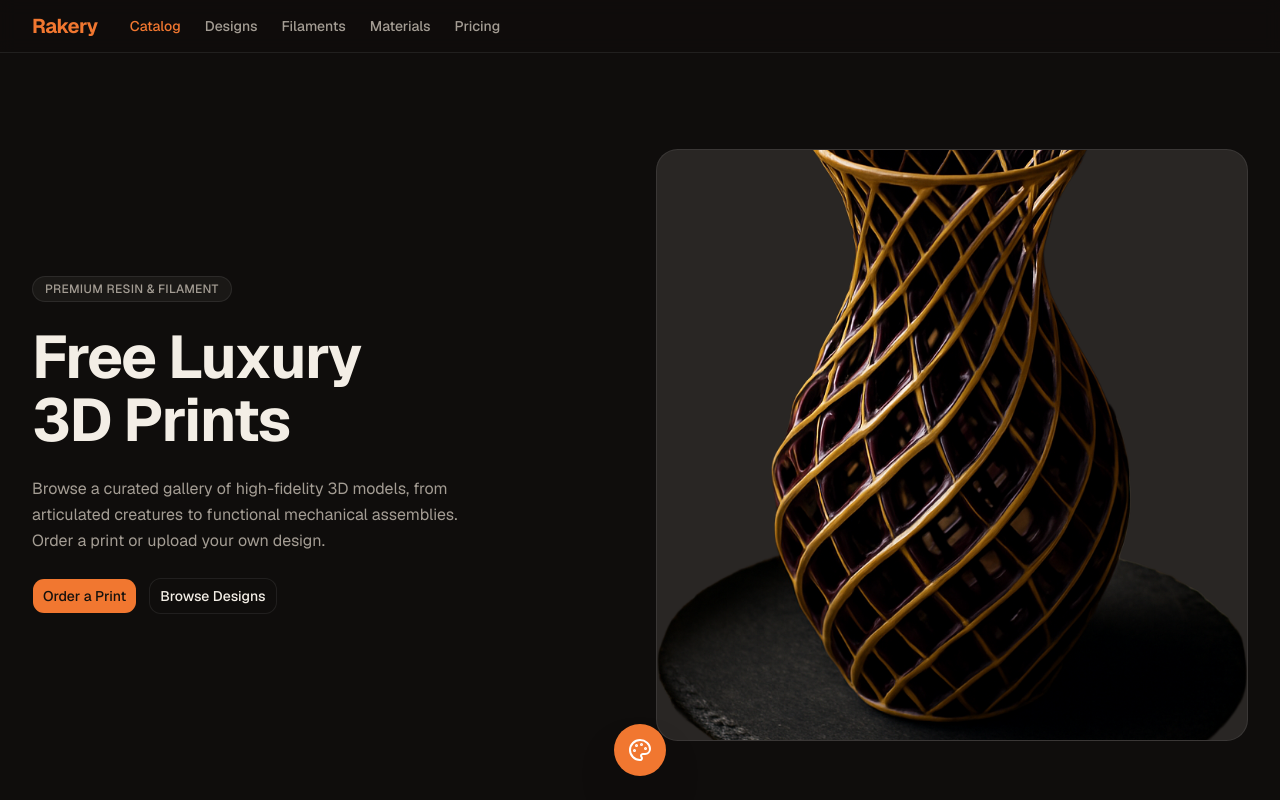
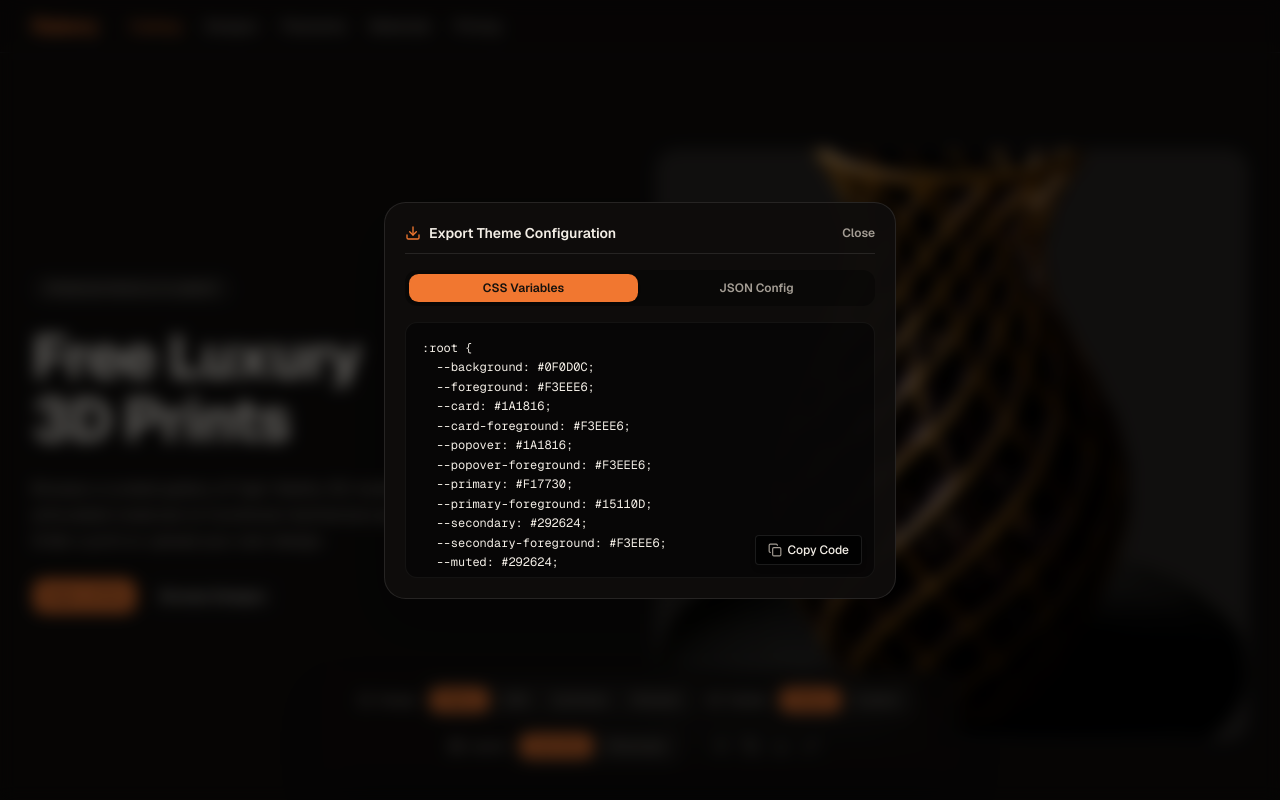
Before and after one commit to sanals/dynamic-theme, a Next.js app: page / in a window 1280 px wide. Both pictures are taken after a click on the button 796 px from the left and 746 px from the top of the page. Shown: the top 800 px of the page. Built offline with nearby package versions, Linux system fonts and the light colour scheme.

Commit message:
added export option for theme

```diff
--- a/components/design-controls.tsx
+++ b/components/design-controls.tsx
@@ -2,7 +2,8 @@
 
 import { useTheme } from "next-themes"
 import { useEffect, useState } from "react"
-import { Frame, Palette, LayoutGrid, RotateCcw, Copy, Check, Minimize2, Sun, Moon, Lock, Unlock, Shuffle } from "lucide-react"
+import { createPortal } from "react-dom"
+import { Frame, Palette, LayoutGrid, RotateCcw, Copy, Check, Minimize2, Sun, Moon, Lock, Unlock, Shuffle, Download } from "lucide-react"
 import {
   designs,
   palettesByDesign,
@@ -297,6 +298,7 @@ export function DesignControls({ onMinimize }: { onMinimize: () => void }) {
   const [presets, setPresets] = useState<Preset[]>(BUILTIN_PRESETS)
   const [newPresetName, setNewPresetName] = useState("")
   const [showSaveInput, setShowSaveInput] = useState(false)
+  const [presetError, setPresetError] = useState<string | null>(null)
 
   // Load custom presets on mount
   useEffect(() => {
@@ -333,10 +335,38 @@ export function DesignControls({ onMinimize }: { onMinimize: () => void }) {
   }
 
   const handleSavePreset = () => {
-    if (!newPresetName.trim()) return
+    const trimmedName = newPresetName.trim()
+    if (!trimmedName) return
+
+    // 1. Check duplicate name (case-insensitive)
+    const nameExists = presets.some(p => p.name.toLowerCase() === trimmedName.toLowerCase())
+    if (nameExists) {
+      setPresetError("Name already exists")
+      setTimeout(() => setPresetError(null), 3000)
+      return
+    }
+
+    // 2. Check duplicate color palette (comparing core 11 colors)
+    const colorExists = presets.find(p => {
+      const keysToCompare: (keyof CustomColors)[] = [
+        "background", "foreground", "card", "cardForeground",
+        "primary", "primaryForeground", "secondary", "secondaryForeground",
+        "muted", "mutedForeground", "border"
+      ]
+      return keysToCompare.every(key => p.colors[key] === customColors[key])
+    })
+
+    if (colorExists) {
+      setPresetError(`Same colors as "${colorExists.name}"`)
+      setTimeout(() => setPresetError(null), 3000)
+      return
+    }
+
+    setPresetError(null)
+
     const newPreset: Preset = {
       id: "custom-" + Date.now(),
-      name: newPresetName.trim(),
+      name: trimmedName,
       colors: { ...customColors },
       isCustom: true,
     }
@@ -414,29 +444,11 @@ export function DesignControls({ onMinimize }: { onMinimize: () => void }) {
     }
   }
 
-  const handleCopyPalette = () => {
-    let paletteString = ""
+  const getActiveColors = (): CustomColors => {
+    if (theme === "custom-palette") {
+      return customColors
+    }
 
-    if (theme === "custom-palette") {
-      paletteString = [
-        customColors.background,
-        customColors.foreground,
-        customColors.card,
-        customColors.cardForeground,
-        customColors.primary,
-        customColors.primaryForeground,
-        customColors.secondary,
-        customColors.secondaryForeground,
-        customColors.muted,
-        customColors.mutedForeground,
-        customColors.border,
-      ].join(", ")
-
-      if (activeDesign === "dholeish" || activeDesign === "rakery") {
-        paletteString += `, ${customColors.pedestalGlow}, ${customColors.pedestalTop}, ${customColors.pedestalTopBorder}, ${customColors.pedestalBody}, ${customColors.pedestalShadow}`
-      }
-    } else {
-      // Read current computed colors directly from the browser
     const testDiv = document.createElement("div")
     testDiv.setAttribute("data-no-transition", "")
     document.body.appendChild(testDiv)
@@ -494,42 +506,47 @@ export function DesignControls({ onMinimize }: { onMinimize: () => void }) {
       return baseHex
     }
 
-      const bgHex = getHex("bg-background")
-      const fgHex = getHex("bg-foreground")
-      const cardHex = getHex("bg-card")
-      const cardFgHex = getHex("bg-card-foreground")
-      const primaryHex = getHex("bg-primary")
-      const primaryFgHex = getHex("bg-primary-foreground")
-      const secondaryHex = getHex("bg-secondary")
-      const secondaryFgHex = getHex("bg-secondary-foreground")
-      const mutedHex = getHex("bg-muted")
-      const mutedFgHex = getHex("bg-muted-foreground")
-      const borderHexVal = getHexBorder("border-border")
+    const colors: CustomColors = {
+      background: getHex("bg-background"),
+      foreground: getHex("bg-foreground"),
+      card: getHex("bg-card"),
+      cardForeground: getHex("bg-card-foreground"),
+      primary: getHex("bg-primary"),
+      primaryForeground: getHex("bg-primary-foreground"),
+      secondary: getHex("bg-secondary"),
+      secondaryForeground: getHex("bg-secondary-foreground"),
+      muted: getHex("bg-muted"),
+      mutedForeground: getHex("bg-muted-foreground"),
+      border: getHexBorder("border-border"),
+      pedestalGlow: getHex("bg-pedestal-glow"),
+      pedestalTop: getHex("bg-pedestal-top"),
+      pedestalTopBorder: getHex("bg-pedestal-top-border"),
+      pedestalBody: getHex("bg-pedestal-body"),
+      pedestalShadow: getHex("bg-pedestal-shadow"),
+    }
 
-      paletteString = [
-        bgHex,
-        fgHex,
-        cardHex,
-        cardFgHex,
-        primaryHex,
-        primaryFgHex,
-        secondaryHex,
-        secondaryFgHex,
-        mutedHex,
-        mutedFgHex,
-        borderHexVal
+    document.body.removeChild(testDiv)
+    return colors
+  }
+
+  const handleCopyPalette = () => {
+    const c = getActiveColors()
+    let paletteString = [
+      c.background,
+      c.foreground,
+      c.card,
+      c.cardForeground,
+      c.primary,
+      c.primaryForeground,
+      c.secondary,
+      c.secondaryForeground,
+      c.muted,
+      c.mutedForeground,
+      c.border,
     ].join(", ")
 
     if (activeDesign === "dholeish" || activeDesign === "rakery") {
-        const glowHex = getHex("bg-pedestal-glow")
-        const topHex = getHex("bg-pedestal-top")
-        const topBorderHex = getHex("bg-pedestal-top-border")
-        const bodyHex = getHex("bg-pedestal-body")
-        const shadowHex = getHex("bg-pedestal-shadow")
-        paletteString += `, ${glowHex}, ${topHex}, ${topBorderHex}, ${bodyHex}, ${shadowHex}`
-      }
-
-      document.body.removeChild(testDiv)
+      paletteString += `, ${c.pedestalGlow}, ${c.pedestalTop}, ${c.pedestalTopBorder}, ${c.pedestalBody}, ${c.pedestalShadow}`
     }
 
     navigator.clipboard.writeText(paletteString).then(() => {
@@ -538,8 +555,56 @@ export function DesignControls({ onMinimize }: { onMinimize: () => void }) {
     })
   }
 
+  // Export Modal states & handlers
+  const [showExportModal, setShowExportModal] = useState(false)
+  const [exportTab, setExportTab] = useState<"css" | "json">("css")
+  const [exportCopied, setExportCopied] = useState(false)
+
+  const getCssExport = () => {
+    const c = getActiveColors()
+    return `:root {
+  --background: ${c.background};
+  --foreground: ${c.foreground};
+  --card: ${c.card};
+  --card-foreground: ${c.cardForeground};
+  --popover: ${c.card};
+  --popover-foreground: ${c.foreground};
+  --primary: ${c.primary};
+  --primary-foreground: ${c.primaryForeground};
+  --secondary: ${c.secondary};
+  --secondary-foreground: ${c.secondaryForeground};
+  --muted: ${c.muted};
+  --muted-foreground: ${c.mutedForeground};
+  --accent: ${c.primary};
+  --accent-foreground: ${c.primaryForeground};
+  --border: ${c.border};
+  --input: ${c.border};
+  --ring: ${c.primary};
+
+  /* Pedestal variables */
+  --pedestal-glow: ${c.pedestalGlow};
+  --pedestal-top: ${c.pedestalTop};
+  --pedestal-top-border: ${c.pedestalTopBorder};
+  --pedestal-body: ${c.pedestalBody};
+  --pedestal-shadow: ${c.pedestalShadow};
+}`
+  }
+
+  const getJsonExport = () => {
+    const c = getActiveColors()
+    return JSON.stringify(c, null, 2)
+  }
+
+  const handleCopyExport = () => {
+    const text = exportTab === "css" ? getCssExport() : getJsonExport()
+    navigator.clipboard.writeText(text).then(() => {
+      setExportCopied(true)
+      setTimeout(() => setExportCopied(false), 2000)
+    })
+  }
+
   return (
-    <div className="flex flex-col gap-3.5 items-center w-full">
+    <div className="relative flex flex-col gap-3.5 items-center w-full">
       {/* Top Row: Selectors + Actions */}
       <div className="flex flex-wrap items-center justify-center gap-3 w-full">
         <Segmented<DesignId>
@@ -622,6 +687,16 @@ export function DesignControls({ onMinimize }: { onMinimize: () => void }) {
               {copied ? <Check className="size-3.5 text-green-500" /> : <Copy className="size-3.5" />}
             </button>
             <button
+              onClick={() => {
+                setShowExportModal(true)
+                setExportCopied(false)
+              }}
+              title="Export theme as CSS/JSON"
+              className="h-6 w-6 flex items-center justify-center rounded bg-black/20 hover:bg-black/40 border border-white/10 transition-colors text-muted-foreground hover:text-foreground"
+            >
+              <Download className="size-3.5" />
+            </button>
+            <button
               onClick={onMinimize}
               title="Minimize panel"
               className="h-6 w-6 flex items-center justify-center rounded bg-black/20 hover:bg-black/40 border border-white/10 transition-colors text-muted-foreground hover:text-foreground"
@@ -648,6 +723,7 @@ export function DesignControls({ onMinimize }: { onMinimize: () => void }) {
                   + Save Current
                 </button>
               ) : (
+                <div className="flex flex-col items-end gap-1">
                   <div className="flex items-center gap-1.5">
                     <input
                       type="text"
@@ -660,6 +736,7 @@ export function DesignControls({ onMinimize }: { onMinimize: () => void }) {
                         if (e.key === "Escape") {
                           setShowSaveInput(false)
                           setNewPresetName("")
+                          setPresetError(null)
                         }
                       }}
                     />
@@ -675,11 +752,18 @@ export function DesignControls({ onMinimize }: { onMinimize: () => void }) {
                       onClick={() => {
                         setShowSaveInput(false)
                         setNewPresetName("")
+                        setPresetError(null)
                       }}
                       className="text-[10px] text-muted-foreground hover:text-foreground transition-colors px-1"
                     >
                       Cancel
                     </button>
+                  </div>
+                  {presetError && (
+                    <span className="text-[9px] text-red-400 font-medium animate-pulse pr-1">
+                      {presetError}
+                    </span>
+                  )}
                 </div>
               )}
             </div>
@@ -807,6 +891,80 @@ export function DesignControls({ onMinimize }: { onMinimize: () => void }) {
           </div>
         </div>
       )}
+
+      {mounted && showExportModal && createPortal(
+        <div
+          onPointerDown={(e) => e.stopPropagation()}
+          className="fixed inset-0 bg-black/60 backdrop-blur-sm flex items-center justify-center z-[9999] animate-in fade-in duration-200"
+        >
+          <div className="bg-background/95 border border-white/10 rounded-2xl p-5 w-full max-w-lg mx-4 flex flex-col gap-4 shadow-2xl animate-in fade-in zoom-in-95 duration-200 text-foreground">
+            <div className="flex items-center justify-between border-b border-white/10 pb-2.5">
+              <span className="text-sm font-semibold text-foreground flex items-center gap-2">
+                <Download className="size-4 text-primary" />
+                Export Theme Configuration
+              </span>
+              <button
+                type="button"
+                onClick={() => setShowExportModal(false)}
+                className="text-xs text-muted-foreground hover:text-foreground transition-colors font-semibold"
+              >
+                Close
+              </button>
+            </div>
+
+            {/* Tabs */}
+            <div className="flex gap-1 bg-black/35 p-1 rounded-lg">
+              <button
+                type="button"
+                onClick={() => setExportTab("css")}
+                className={cn(
+                  "flex-1 text-xs font-semibold py-1.5 rounded-md transition-all",
+                  exportTab === "css" ? "bg-primary text-primary-foreground shadow-sm" : "text-muted-foreground hover:text-foreground"
+                )}
+              >
+                CSS Variables
+              </button>
+              <button
+                type="button"
+                onClick={() => setExportTab("json")}
+                className={cn(
+                  "flex-1 text-xs font-semibold py-1.5 rounded-md transition-all",
+                  exportTab === "json" ? "bg-primary text-primary-foreground shadow-sm" : "text-muted-foreground hover:text-foreground"
+                )}
+              >
+                JSON Config
+              </button>
+            </div>
+
+            {/* Code Viewer */}
+            <div className="relative bg-black/45 border border-white/5 rounded-lg overflow-hidden flex flex-col h-64">
+              <textarea
+                readOnly
+                value={exportTab === "css" ? getCssExport() : getJsonExport()}
+                className="flex-1 w-full bg-transparent p-4 pr-16 text-xs font-mono text-foreground focus:outline-none resize-none overflow-y-auto leading-relaxed scrollbar-thin"
+              />
+              <button
+                type="button"
+                onClick={handleCopyExport}
+                className="absolute bottom-3 right-3 flex items-center gap-1.5 px-3 py-1.5 rounded bg-black/80 hover:bg-black/90 border border-white/10 transition-colors text-xs font-medium text-foreground shadow-md"
+              >
+                {exportCopied ? (
+                  <>
+                    <Check className="size-3.5 text-green-500" />
+                    Copied!
+                  </>
+                ) : (
+                  <>
+                    <Copy className="size-3.5 text-muted-foreground" />
+                    Copy Code
+                  </>
+                )}
+              </button>
+            </div>
+          </div>
+        </div>,
+        document.body
+      )}
     </div>
   )
 }
--- a/components/global-design-widget.tsx
+++ b/components/global-design-widget.tsx
@@ -182,7 +182,7 @@ export function GlobalDesignWidget() {
         isDragging && "transition-none select-none",
         isMinimized
           ? "rounded-full bg-primary text-primary-foreground p-3.5 cursor-grab active:cursor-grabbing hover:bg-primary/90 hover:scale-105 transition-transform"
-          : "rounded-xl border border-border/20 bg-background/80 backdrop-blur-md p-3 flex items-center gap-3 w-fit max-w-[95vw] cursor-grab active:cursor-grabbing"
+          : "rounded-xl border border-border/20 bg-background/80 backdrop-blur-md p-3 flex items-center gap-3 w-fit max-w-[95vw] cursor-grab active:cursor-grabbing overflow-hidden"
       )}
     >
       {isMinimized ? (
```
Also changed, not shown: 1 other file (tests, documents, lock files or other folders). Lines whose indentation alone changed are shown as unchanged.
